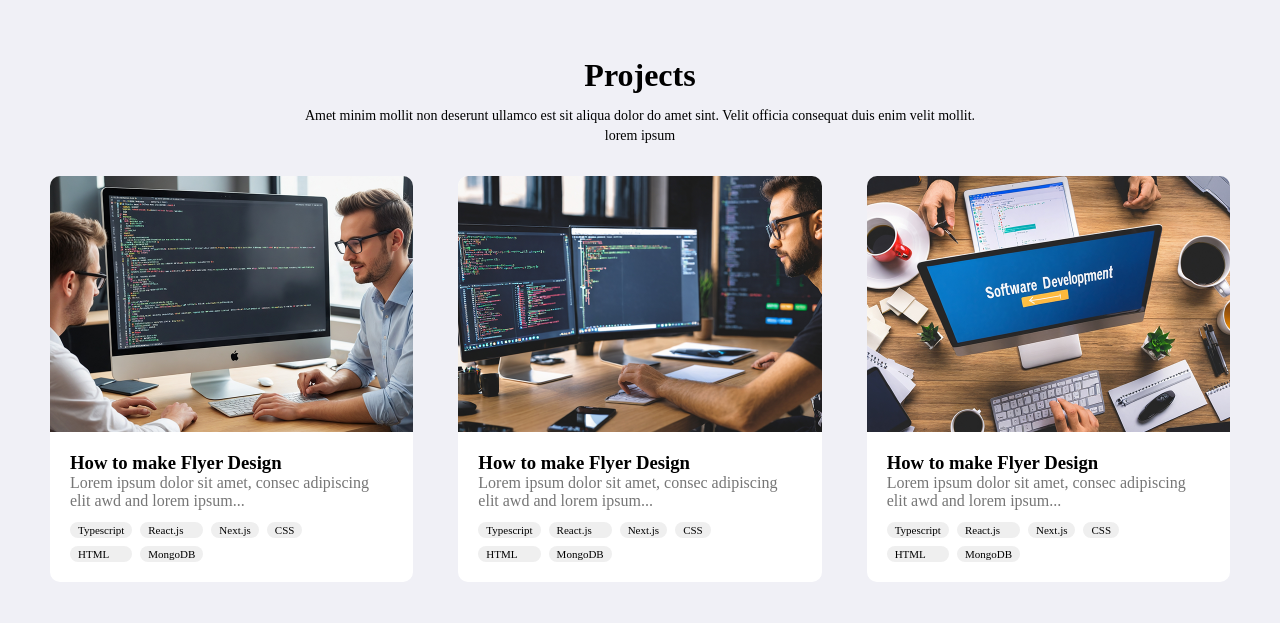
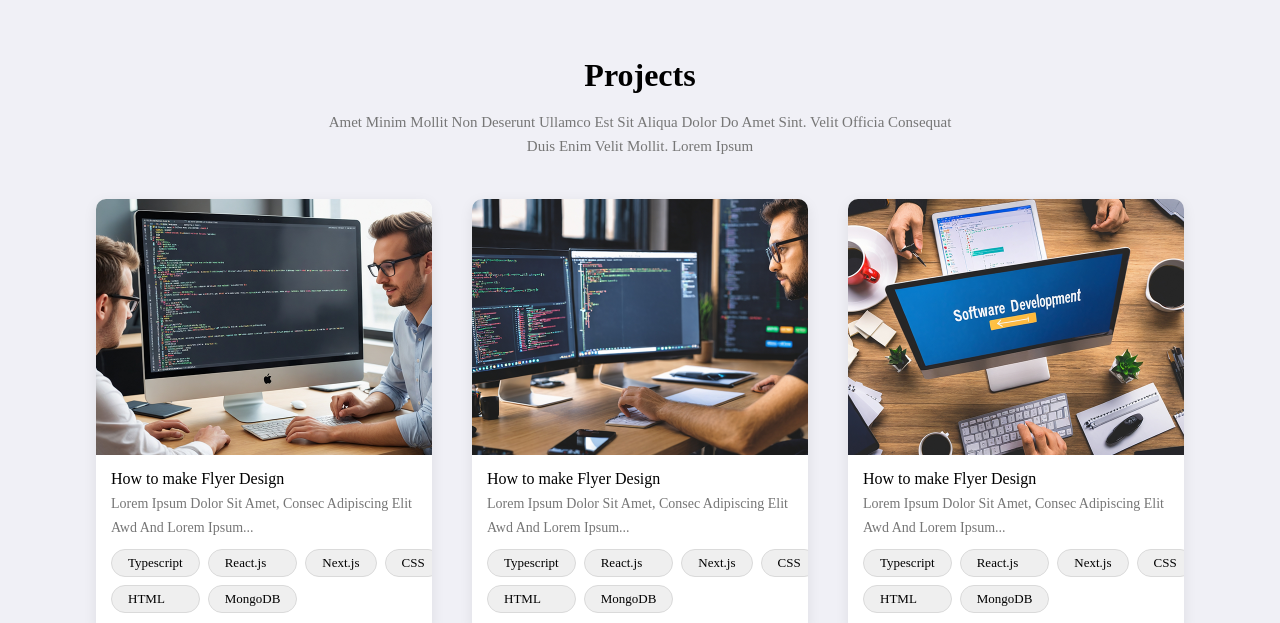
Before and after one commit to ShrishtiSingh11/JTG-Developer-Portfolio, a plain HTML site: page index.html in a window 1280 px wide. Shown: the part 785-1408 px from the top of the page. Drawn offline with Linux system fonts and the light colour scheme.

Commit message:
project section changes

```diff
--- a/style.css
+++ b/style.css
@@ -216,19 +216,19 @@ overflow: hidden;
 
 
 .projects {
-    padding: 60px 50px;
+    padding: 60px 96px 0;
 }
 
 .projects h2 {
     font-size: 32px;
-    margin-bottom: 12px;
+    margin-bottom: 16px;
     text-align: center;
 }
 
 .project-grid {
     display: grid;
     grid-template-columns: repeat(3, 1fr);
-    gap: 45px;
+    gap: 40px;
     position: relative;
     isolation: isolate;
 }
@@ -237,6 +237,7 @@ overflow: hidden;
     background-color: white;
     border-radius: 10px;
     overflow: hidden;
+     box-shadow: 0 4px 14px rgba(0,0,0,0.08);
 }
 
 .project-card img {
@@ -247,38 +248,53 @@ overflow: hidden;
 }
 
 .project-info {
-    padding: 20px;
+    padding: 15px 15px 19px;
 }
+.project-info h3{
+    font-size: 16px;
+    font-weight: 500;
+    margin-bottom: 4px;
+}
+
+.project-info p{
+    font-size: 14px;
+    line-height: 24px ;
+ text-transform: capitalize;
+}
+
 
 .projects-description {
     text-align: center;
-    font-size: 14px;
-    line-height: 20px;
-    max-width: 700px;
-    margin: 0 auto 30px;
+    font-size: 15px;
+    line-height: 24px;
+    max-width: 650px;
+    margin: 0 auto 41px;
+       color: #767676;
+    text-transform: capitalize;
 }
 
 .project-tags {
     display: grid;
     grid-template-columns: repeat(4,max-content);
     gap: 8px;
-    margin-top: 12px;
+    margin-top: 9px;
 }
 
 .project-tags span {
+    border: 1px solid #DADADA;
     background-color: #EFEFEF;
-    padding: 2px 8px;
+    padding: 5px 16px;
     border-radius: 20px;
-    font-size: 11px;
+    font-size: 13px;
 }
 
 .recommendations{
-    padding: 60px 50px;
+    padding: 60px 96px 0;
 }
 
 .recommendation-heading{
     text-align: center;
-    margin-bottom: 40px;
+    margin-bottom: 45px;
 }
 
 .recommendation-heading h2 {
```
